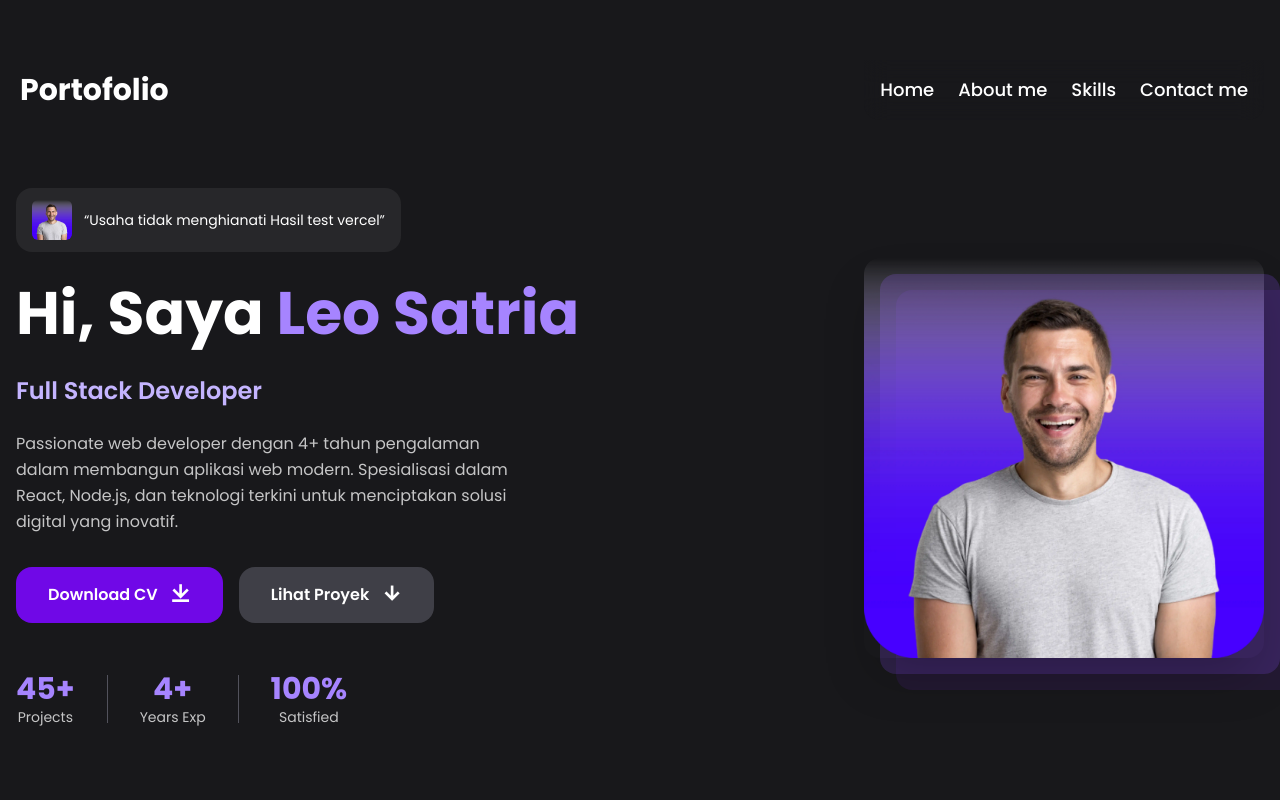
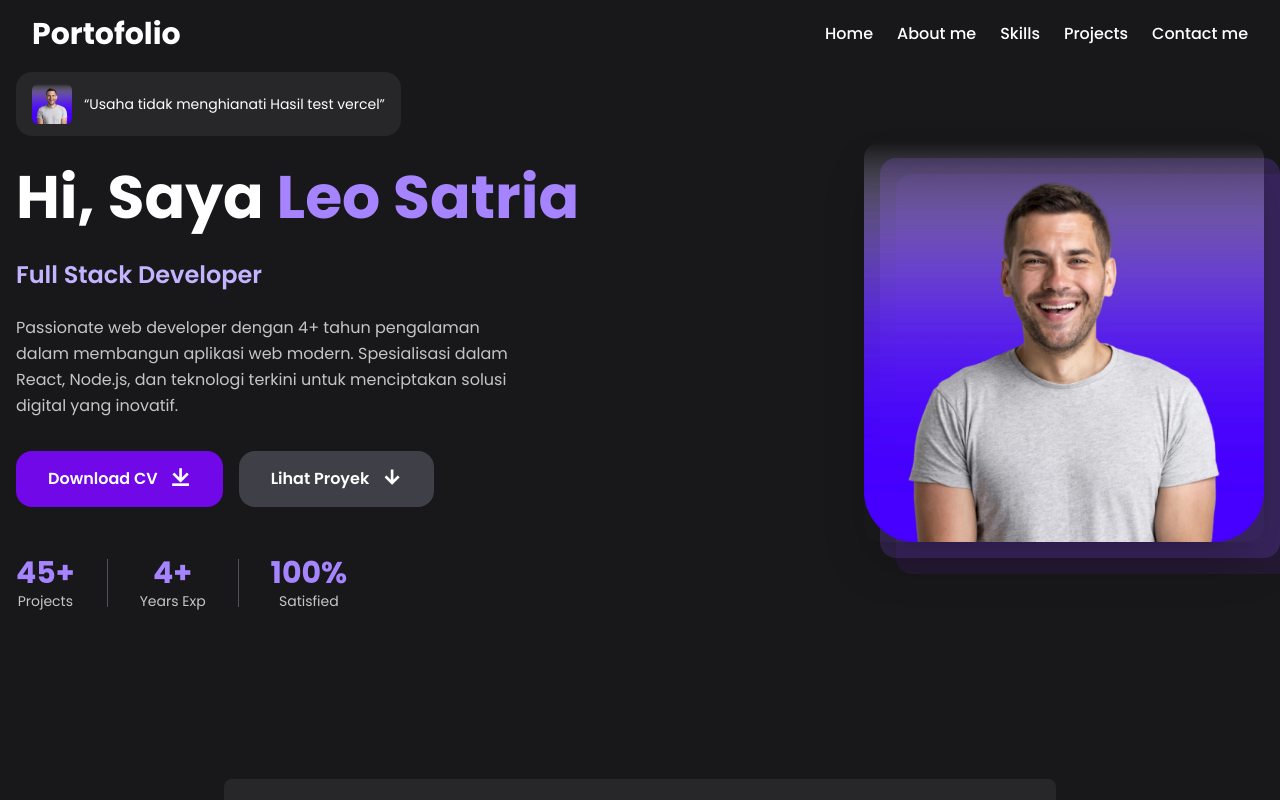
Before and after one commit to Vendettaa666/Vendettaa666, a React (Vite) app: page / in a window 1280 px wide. Shown: the top 800 px of the page. Built offline with nearby package versions, Linux system fonts and the light colour scheme.

Commit message:
fix: responsive in mobile and desktop

```diff
--- a/src/App.jsx
+++ b/src/App.jsx
@@ -4,7 +4,10 @@ import { listTools, listProyek } from "./data";
 function App() {
   return (
     <>
-      <div className="hero grid lg:grid-cols-2 grid-cols-1 lg:gap-12 gap-8 pt-6 lg:pt-10 items-center min-h-screen lg:min-h-0">
+      <div
+        id="hero"
+        className="hero grid lg:grid-cols-2 grid-cols-1 lg:gap-12 gap-8 pt-6 lg:pt-10 items-center min-h-screen lg:min-h-0"
+      >
         <div className="order-2 lg:order-1 text-center lg:text-left">
           <div className="display flex items-center justify-center lg:justify-start gap-3 mb-6 bg-zinc-800 w-fit mx-auto lg:mx-0 px-4 py-3 rounded-2xl">
             <img
@@ -13,7 +16,9 @@ function App() {
               className="w-8 sm:w-10 rounded-md"
               loading="lazy"
             />
-            <q className="text-xs sm:text-sm">Usaha tidak menghianati Hasil test vercel</q>
+            <q className="text-xs sm:text-sm">
+              Usaha tidak menghianati Hasil test vercel
+            </q>
           </div>
 
           <h1 className="text-3xl sm:text-4xl lg:text-5xl xl:text-6xl font-bold mb-4 lg:mb-6 leading-tight">
@@ -25,8 +30,9 @@ function App() {
           </h2>
 
           <p className="text-sm sm:text-base leading-relaxed mb-6 lg:mb-8 opacity-75 max-w-lg mx-auto lg:mx-0">
-            Passionate web developer dengan 4+ tahun pengalaman dalam membangun aplikasi web modern.
-            Spesialisasi dalam React, Node.js, dan teknologi terkini untuk menciptakan solusi digital yang inovatif.
+            Passionate web developer dengan 4+ tahun pengalaman dalam membangun
+            aplikasi web modern. Spesialisasi dalam React, Node.js, dan
+            teknologi terkini untuk menciptakan solusi digital yang inovatif.
           </p>
 
           <div className="flex flex-col sm:flex-row items-center justify-center lg:justify-start gap-3 sm:gap-4">
@@ -47,17 +53,23 @@ function App() {
           {/* Quick Stats */}
           <div className="flex items-center justify-center lg:justify-start gap-6 lg:gap-8 mt-8 lg:mt-12">
             <div className="text-center">
-              <h3 className="text-2xl lg:text-3xl font-bold text-violet-400">45+</h3>
+              <h3 className="text-2xl lg:text-3xl font-bold text-violet-400">
+                45+
+              </h3>
               <p className="text-xs lg:text-sm opacity-75">Projects</p>
             </div>
             <div className="w-px h-12 bg-zinc-600"></div>
             <div className="text-center">
-              <h3 className="text-2xl lg:text-3xl font-bold text-violet-400">4+</h3>
+              <h3 className="text-2xl lg:text-3xl font-bold text-violet-400">
+                4+
+              </h3>
               <p className="text-xs lg:text-sm opacity-75">Years Exp</p>
             </div>
             <div className="w-px h-12 bg-zinc-600"></div>
             <div className="text-center">
-              <h3 className="text-2xl lg:text-3xl font-bold text-violet-400">100%</h3>
+              <h3 className="text-2xl lg:text-3xl font-bold text-violet-400">
+                100%
+              </h3>
               <p className="text-xs lg:text-sm opacity-75">Satisfied</p>
             </div>
           </div>
@@ -79,7 +91,7 @@ function App() {
       </div>
 
       {/* About */}
-      <div className="about mt-32 py-10">
+      <div id="about" className="about mt-32 py-10">
         <div className="xl:w-2/3 lg:w-3/4 w-full mx-auto p-7 bg-zinc-800 rounded-lg ">
           <img
             src={DataImage.HeroImage}
@@ -152,7 +164,7 @@ function App() {
       </div>
 
       {/* Skills */}
-      <div className="skills mt-32 py-10">
+      <div id="skills" className="skills mt-32 py-10">
         <h1 className="text-center text-4xl font-bold mb-4">Skills</h1>
         <p className="text-base/loose text-center opacity-50 xl:w-2/5 lg:w-2/4 md:w-2/3 sm:w-3/4 w-full mx-auto">
           Keahlian teknis dan non-teknis yang saya miliki dalam pengembangan web
@@ -161,7 +173,9 @@ function App() {
         <div className="skills-container mt-14 grid lg:grid-cols-2 grid-cols-1 gap-8">
           {/* Technical Skills */}
           <div className="p-6 bg-zinc-800 rounded-lg">
-            <h2 className="text-2xl font-bold mb-6 text-violet-400">Technical Skills</h2>
+            <h2 className="text-2xl font-bold mb-6 text-violet-400">
+              Technical Skills
+            </h2>
             <div className="space-y-4">
               <div>
                 <div className="flex justify-between mb-2">
@@ -169,7 +183,10 @@ function App() {
                   <span className="text-violet-400">90%</span>
                 </div>
                 <div className="w-full bg-zinc-700 rounded-full h-2">
-                  <div className="bg-violet-500 h-2 rounded-full" style={{width: '90%'}}></div>
+                  <div
+                    className="bg-violet-500 h-2 rounded-full"
+                    style={{ width: "90%" }}
+                  ></div>
                 </div>
               </div>
 
@@ -179,7 +196,10 @@ function App() {
                   <span className="text-violet-400">85%</span>
                 </div>
                 <div className="w-full bg-zinc-700 rounded-full h-2">
-                  <div className="bg-violet-500 h-2 rounded-full" style={{width: '85%'}}></div>
+                  <div
+                    className="bg-violet-500 h-2 rounded-full"
+                    style={{ width: "85%" }}
+                  ></div>
                 </div>
               </div>
 
@@ -189,17 +209,25 @@ function App() {
                   <span className="text-violet-400">80%</span>
                 </div>
                 <div className="w-full bg-zinc-700 rounded-full h-2">
-                  <div className="bg-violet-500 h-2 rounded-full" style={{width: '80%'}}></div>
+                  <div
+                    className="bg-violet-500 h-2 rounded-full"
+                    style={{ width: "80%" }}
+                  ></div>
                 </div>
               </div>
 
               <div>
                 <div className="flex justify-between mb-2">
-                  <span className="font-semibold">Database (MySQL/MongoDB)</span>
+                  <span className="font-semibold">
+                    Database (MySQL/MongoDB)
+                  </span>
                   <span className="text-violet-400">75%</span>
                 </div>
                 <div className="w-full bg-zinc-700 rounded-full h-2">
-                  <div className="bg-violet-500 h-2 rounded-full" style={{width: '75%'}}></div>
+                  <div
+                    className="bg-violet-500 h-2 rounded-full"
+                    style={{ width: "75%" }}
+                  ></div>
                 </div>
               </div>
 
@@ -209,7 +237,10 @@ function App() {
                   <span className="text-violet-400">70%</span>
                 </div>
                 <div className="w-full bg-zinc-700 rounded-full h-2">
-                  <div className="bg-violet-500 h-2 rounded-full" style={{width: '70%'}}></div>
+                  <div
+                    className="bg-violet-500 h-2 rounded-full"
+                    style={{ width: "70%" }}
+                  ></div>
                 </div>
               </div>
             </div>
@@ -217,7 +248,9 @@ function App() {
 
           {/* Soft Skills */}
           <div className="p-6 bg-zinc-800 rounded-lg">
-            <h2 className="text-2xl font-bold mb-6 text-violet-400">Soft Skills</h2>
+            <h2 className="text-2xl font-bold mb-6 text-violet-400">
+              Soft Skills
+            </h2>
             <div className="grid grid-cols-2 gap-4">
               <div className="p-4 bg-zinc-700 rounded-lg text-center hover:bg-zinc-600 transition-colors">
                 <i className="ri-team-line ri-2x text-violet-400 mb-3 block"></i>
@@ -257,7 +290,12 @@ function App() {
         <div className="proyek-box mt-14 grid lg:grid-cols-3 sm:grid-cols-2 grid-cols-1 gap-4 ">
           {listProyek.map((proyek) => (
             <div key={proyek.id} className="p-4 bg-zinc-800 rounded-lg">
-              <img src={proyek.gambar} alt="proyek" loading="lazy" className="rounded-lg"/>
+              <img
+                src={proyek.gambar}
+                alt="proyek"
+                loading="lazy"
+                className="rounded-lg"
+              />
               <div>
                 <h1 className="text-2xl font-bold my-4 ">{proyek.nama}</h1>
                 <p className="text-base/loose mb-4">{proyek.desk}</p>
@@ -286,17 +324,20 @@ function App() {
       </div>
 
       {/* Contact */}
-      <div className="kontak mt-32 py-10">
+      <div id="kontak" className="kontak mt-64 py-10">
         <h1 className="text-center text-4xl font-bold mb-4">Contact</h1>
         <p className="text-base/loose text-center opacity-50 xl:w-2/5 lg:w-2/4 md:w-2/3 sm:w-3/4 w-full mx-auto mb-14">
-          Mari berdiskusi tentang proyek Anda. Saya siap membantu mewujudkan ide digital Anda
+          Mari berdiskusi tentang proyek Anda. Saya siap membantu mewujudkan ide
+          digital Anda
         </p>
 
         <div className="contact-container grid lg:grid-cols-2 grid-cols-1 gap-8">
           {/* Contact Info */}
           <div className="space-y-6">
             <div className="p-6 bg-zinc-800 rounded-lg">
-              <h2 className="text-2xl font-bold mb-6 text-violet-400">Get In Touch</h2>
+              <h2 className="text-2xl font-bold mb-6 text-violet-400">
+                Get In Touch
+              </h2>
 
               <div className="space-y-4">
                 <div className="flex items-center gap-4 p-4 bg-zinc-700 rounded-lg hover:bg-zinc-600 transition-colors">
@@ -328,16 +369,28 @@ function App() {
               <div className="mt-8">
                 <h3 className="font-semibold mb-4">Follow Me</h3>
                 <div className="flex gap-4">
-                  <a href="#" className="p-3 bg-zinc-700 rounded-lg hover:bg-violet-600 transition-colors">
+                  <a
+                    href="#"
+                    className="p-3 bg-zinc-700 rounded-lg hover:bg-violet-600 transition-colors"
+                  >
                     <i className="ri-github-line ri-xl"></i>
                   </a>
-                  <a href="#" className="p-3 bg-zinc-700 rounded-lg hover:bg-violet-600 transition-colors">
+                  <a
+                    href="#"
+                    className="p-3 bg-zinc-700 rounded-lg hover:bg-violet-600 transition-colors"
+                  >
                     <i className="ri-linkedin-line ri-xl"></i>
                   </a>
-                  <a href="#" className="p-3 bg-zinc-700 rounded-lg hover:bg-violet-600 transition-colors">
+                  <a
+                    href="#"
+                    className="p-3 bg-zinc-700 rounded-lg hover:bg-violet-600 transition-colors"
+                  >
                     <i className="ri-instagram-line ri-xl"></i>
                   </a>
-                  <a href="#" className="p-3 bg-zinc-700 rounded-lg hover:bg-violet-600 transition-colors">
+                  <a
+                    href="#"
+                    className="p-3 bg-zinc-700 rounded-lg hover:bg-violet-600 transition-colors"
+                  >
                     <i className="ri-twitter-line ri-xl"></i>
                   </a>
                 </div>
@@ -347,11 +400,15 @@ function App() {
 
           {/* Contact Form */}
           <div className="p-6 bg-zinc-800 rounded-lg">
-            <h2 className="text-2xl font-bold mb-6 text-violet-400">Send Message</h2>
+            <h2 className="text-2xl font-bold mb-6 text-violet-400">
+              Send Message
+            </h2>
             <form className="space-y-4">
               <div className="grid sm:grid-cols-2 grid-cols-1 gap-4">
                 <div>
-                  <label className="block text-sm font-semibold mb-2">Nama</label>
+                  <label className="block text-sm font-semibold mb-2">
+                    Nama
+                  </label>
                   <input
                     type="text"
                     className="w-full p-3 bg-zinc-700 rounded-lg border border-zinc-600 focus:border-violet-500 focus:outline-none"
@@ -359,7 +416,9 @@ function App() {
                   />
                 </div>
                 <div>
-                  <label className="block text-sm font-semibold mb-2">Email</label>
+                  <label className="block text-sm font-semibold mb-2">
+                    Email
+                  </label>
                   <input
                     type="email"
                     className="w-full p-3 bg-zinc-700 rounded-lg border border-zinc-600 focus:border-violet-500 focus:outline-none"
@@ -369,7 +428,9 @@ function App() {
               </div>
 
               <div>
-                <label className="block text-sm font-semibold mb-2">Subject</label>
+                <label className="block text-sm font-semibold mb-2">
+                  Subject
+                </label>
                 <input
                   type="text"
                   className="w-full p-3 bg-zinc-700 rounded-lg border border-zinc-600 focus:border-violet-500 focus:outline-none"
@@ -378,7 +439,9 @@ function App() {
               </div>
 
               <div>
-                <label className="block text-sm font-semibold mb-2">Pesan</label>
+                <label className="block text-sm font-semibold mb-2">
+                  Pesan
+                </label>
                 <textarea
                   rows="5"
                   className="w-full p-3 bg-zinc-700 rounded-lg border border-zinc-600 focus:border-violet-500 focus:outline-none resize-none"
@@ -398,7 +461,7 @@ function App() {
 
         {/* Footer */}
         <div className="mt-16 pt-8 border-t border-zinc-700 text-center">
-          <p className="opacity-50">© 2024 Leo Satria. All rights reserved.</p>
+          <p className="opacity-50">© 2025 Leo Satria. All rights reserved.</p>
         </div>
       </div>
     </>
--- a/src/components/Navbar.jsx
+++ b/src/components/Navbar.jsx
@@ -1,50 +1,189 @@
 import { useState, useEffect } from "react";
+
 const Navbar = () => {
   const [active, setActive] = useState(false);
+  const [isScrolled, setIsScrolled] = useState(false);
+
   useEffect(() => {
     const handleScroll = () => {
       if (window.scrollY > 150) {
-        setActive(true);
-      }
-      else {
-        setActive(false);
+        setIsScrolled(true);
+      } else {
+        setIsScrolled(false);
       }
     };
+
     window.addEventListener('scroll', handleScroll);
     return () => {
       window.removeEventListener('scroll', handleScroll);
     };
   }, []);
+
+  // Fungsi untuk scroll ke section
+  const scrollToSection = (id) => {
+    const element = document.getElementById(id);
+    if (element) {
+      const navbar = document.querySelector('.navbar');
+      const navbarHeight = navbar ? navbar.offsetHeight : 64; // fallback 64px
+      const elementPosition = element.getBoundingClientRect().top + window.pageYOffset;
+      window.scrollTo({
+        top: elementPosition - navbarHeight,
+        behavior: 'smooth'
+      });
+    }
+  };
+
   return (
-    <div className="navbar py-7 flex justify-between items-center">
+    <nav className={`navbar py-4 flex justify-between items-center fixed top-0 left-0 right-0 z-50 transition-all duration-300 ${isScrolled ? 'bg-zinc-900/90 backdrop-blur-md' : 'bg-transparent'}`}>
+      <div className="container mx-auto px-4 md:px-8 flex justify-between items-center">
         <div className="logo">
-        <h1 className="text-3xl font-bold bg-white text-black p-1 md:bg-transparent md:text-white">Portofolio</h1>
+          <h1 className="text-2xl md:text-3xl font-bold text-white">Portofolio</h1>
         </div>
-      <ul className={`menu flex flex-row items-center gap-4 sm:gap-6 md:static fixed left-1/2 -translate-x-1/2 md:-translate-x-0 md:opacity-100 bg-white/30 backdrop-blur-md p-4 rounded-br-2xl rounded-bl-2xl md:bg-transparent transition-all duration-300 whitespace-nowrap ${active ? "top-0 opacity-100 z-50" : "-top-20 opacity-0"
-        }`}>
+
+        <ul className={`menu hidden md:flex flex-row items-center gap-6 text-white`}>
           <li>
-          <a href="" className="sm:text-lg text-base font-medium">
+            <a
+              href="#home"
+              className="text-base font-medium hover:text-violet-400 transition-colors"
+              onClick={(e) => {
+                e.preventDefault();
+                scrollToSection('home');
+              }}
+            >
               Home
             </a>
           </li>
           <li>
-          <a href="" className="sm:text-lg text-base font-medium">
+            <a
+              href="#about"
+              className="text-base font-medium hover:text-violet-400 transition-colors"
+              onClick={(e) => {
+                e.preventDefault();
+                scrollToSection('about');
+              }}
+            >
               About me
             </a>
           </li>
           <li>
-          <a href="" className="sm:text-lg text-base font-medium">
+            <a
+              href="#skills"
+              className="text-base font-medium hover:text-violet-400 transition-colors"
+              onClick={(e) => {
+                e.preventDefault();
+                scrollToSection('skills');
+              }}
+            >
               Skills
             </a>
           </li>
           <li>
-          <a href="" className="sm:text-lg text-base font-medium">
+            <a
+              href="#proyek"
+              className="text-base font-medium hover:text-violet-400 transition-colors"
+              onClick={(e) => {
+                e.preventDefault();
+                scrollToSection('proyek');
+              }}
+            >
+              Projects
+            </a>
+          </li>
+          <li>
+            <a
+              href="#kontak"
+              className="text-base font-medium hover:text-violet-400 transition-colors"
+              onClick={(e) => {
+                e.preventDefault();
+                scrollToSection('kontak');
+              }}
+            >
+              Contact me
+            </a>
+          </li>
+        </ul>
+
+        {/* Mobile menu button */}
+        <button
+          className="md:hidden text-white"
+          onClick={() => setActive(!active)}
+        >
+          <i className={`ri-${active ? 'close' : 'menu'}-line ri-2x`}></i>
+        </button>
+      </div>
+
+      {/* Mobile menu */}
+      <div className={`md:hidden fixed top-16 left-0 right-0 bg-zinc-900/95 backdrop-blur-md transition-all duration-300 ${active ? 'opacity-100 translate-y-0' : 'opacity-0 -translate-y-full pointer-events-none'}`}>
+        <ul className="flex flex-col items-center py-6 gap-4 text-white">
+          <li>
+            <a
+              href="#home"
+              className="text-lg font-medium hover:text-violet-400 transition-colors"
+              onClick={(e) => {
+                e.preventDefault();
+                scrollToSection('home');
+                setActive(false);
+              }}
+            >
+              Home
+            </a>
+          </li>
+          <li>
+            <a
+              href="#about"
+              className="text-lg font-medium hover:text-violet-400 transition-colors"
+              onClick={(e) => {
+                e.preventDefault();
+                scrollToSection('about');
+                setActive(false);
+              }}
+            >
+              About me
+            </a>
+          </li>
+          <li>
+            <a
+              href="#skills"
+              className="text-lg font-medium hover:text-violet-400 transition-colors"
+              onClick={(e) => {
+                e.preventDefault();
+                scrollToSection('skills');
+                setActive(false);
+              }}
+            >
+              Skills
+            </a>
+          </li>
+          <li>
+            <a
+              href="#proyek"
+              className="text-lg font-medium hover:text-violet-400 transition-colors"
+              onClick={(e) => {
+                e.preventDefault();
+                scrollToSection('proyek');
+                setActive(false);
+              }}
+            >
+              Projects
+            </a>
+          </li>
+          <li>
+            <a
+              href="#kontak"
+              className="text-lg font-medium hover:text-violet-400 transition-colors"
+              onClick={(e) => {
+                e.preventDefault();
+                scrollToSection('kontak');
+                setActive(false);
+              }}
+            >
               Contact me
             </a>
           </li>
         </ul>
       </div>
+    </nav>
   );
 }
 
-export default Navbar
+export default Navbar;
```
Lines whose indentation alone changed are shown as unchanged.
